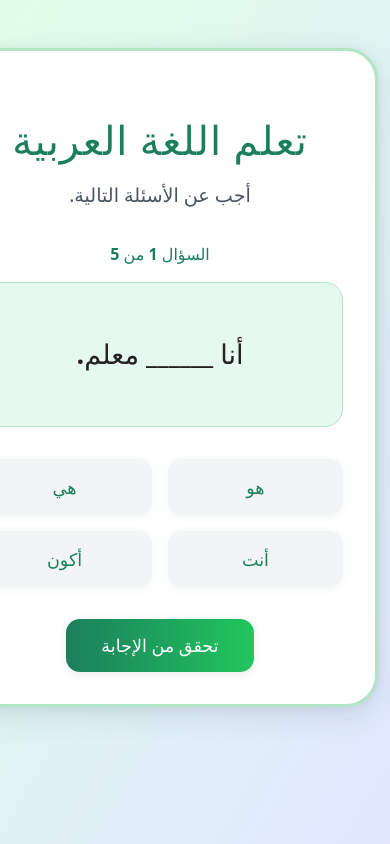
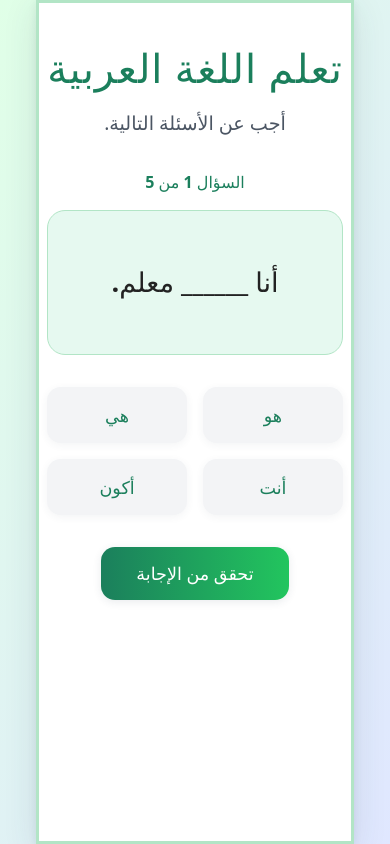
Before and after one commit to YousofFarrag/my-arabic-quiz, a React (Vite) app: page / in a window 390 px wide. Built offline with nearby package versions, Linux system fonts and the light colour scheme.

Commit message:
Update app

```diff
--- a/src/index.css
+++ b/src/index.css
@@ -28,9 +28,13 @@ body {
   flex-direction: column;
   align-items: center;
   justify-content: flex-start;
-  min-width: 320px;
+  min-width: 100vw;
   min-height: 100vh;
+  width: 100vw;
+  height: 100vh;
   background: linear-gradient(120deg, #e0ffe7 0%, #e0e7ff 100%);
+  box-sizing: border-box;
+  overflow-x: hidden;
 }
 
 h1 {
@@ -58,16 +62,17 @@ button:focus-visible {
 }
 
 .quiz-container {
-  margin-top: 48px;
+  margin-top: 24px;
   background: #fff;
   border-radius: 32px;
   box-shadow: 0 8px 32px rgba(44, 62, 80, 0.12), 0 1.5px 8px rgba(44, 62, 80, 0.08);
   border: 3px solid #b2e5c6;
   max-width: 480px;
   width: 100%;
-  padding: 2.5rem 2rem 2rem 2rem;
+  padding: 2rem 1rem 1.5rem 1rem;
   text-align: center;
   position: relative;
+  box-sizing: border-box;
 }
 
 .quiz-title {
@@ -230,3 +235,21 @@ button:focus-visible {
     background-color: #f9f9f9;
   }
 }
+
+@media (max-width: 600px) {
+  .quiz-container {
+    max-width: 100vw;
+    border-radius: 0;
+    margin-top: 0;
+    min-height: 100vh;
+    padding: 1rem 0.5rem 1.5rem 0.5rem;
+  }
+  body {
+    min-width: 100vw;
+    min-height: 100vh;
+    width: 100vw;
+    height: 100vh;
+    border-radius: 0;
+    padding: 0;
+  }
+}
```
